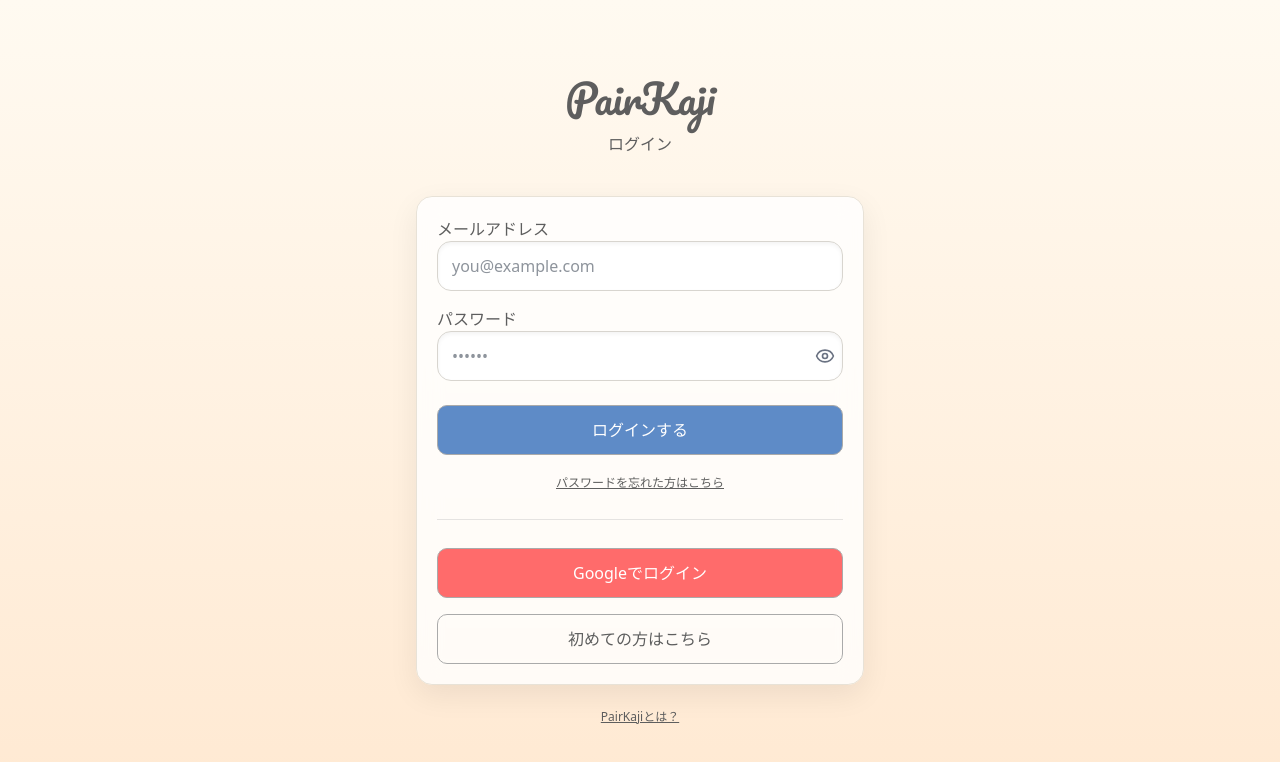
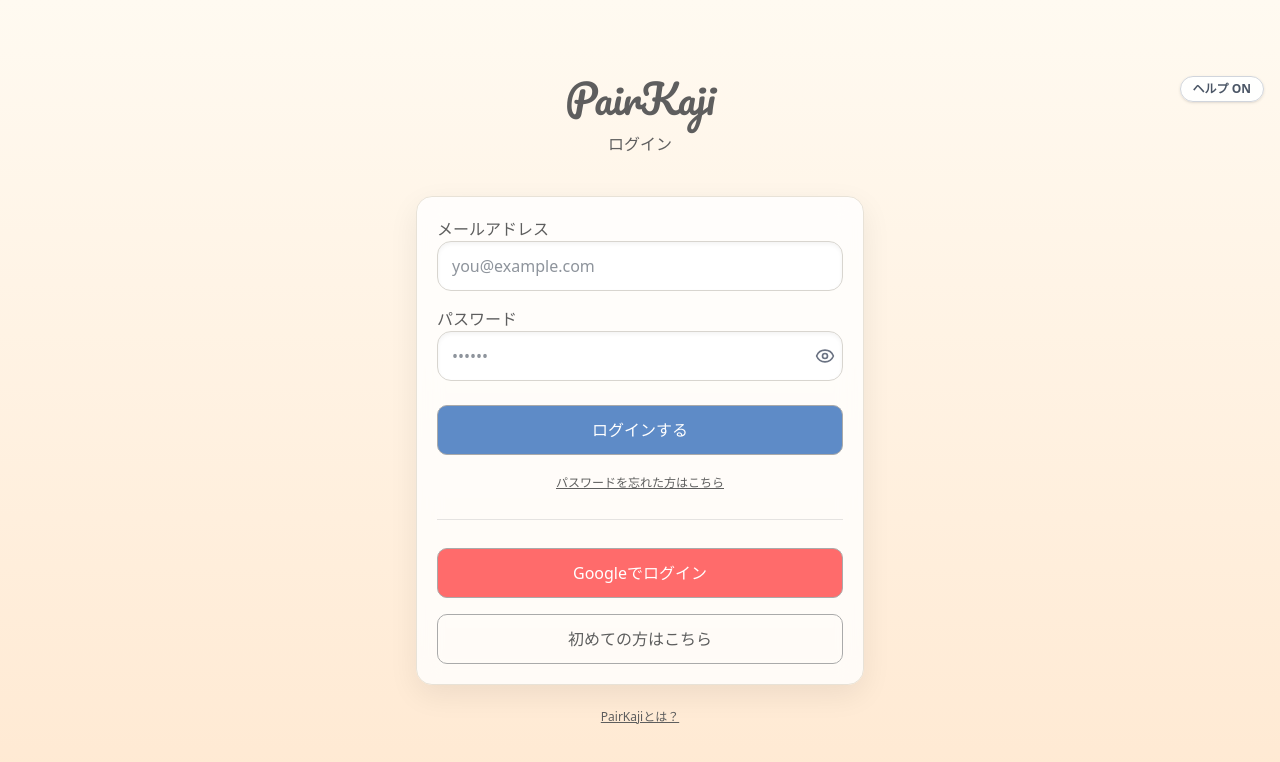
Before and after one commit to gazuyawork/PairKaji, a Next.js app: page /login in a window 1280 px wide. Shown: the top 762 px of the page. Built offline with nearby package versions, Linux system fonts and the light colour scheme; no server answers; a web font is replaced by a local one.

Commit message:
20251017_ヘルプの表示切替

```diff
--- a/src/app/layout.tsx
+++ b/src/app/layout.tsx
@@ -9,6 +9,10 @@
 import AppBadgeInitializer from '@/components/system/AppBadgeInitializer';
 
 import { AuthProvider } from '@/context/AuthContext';
+
+// [追加] すべての「？」(HelpPopover) をグローバルにON/OFFするためのProviderとトグル
+import { HelpHintsProvider } from '@/context/HelpHintsContext'; // [追加]
+import HelpHintsToggle from '@/components/common/HelpHintsToggle'; // [追加]
 
 const zenMaruGothic = Zen_Maru_Gothic({
   subsets: ['latin'],
@@ -60,6 +64,7 @@
 };
 
 // 変更箇所のみ抜粋（前後文脈つき）
+// [変更] HelpHintsProvider で全体をラップし、右上に固定トグルを配置
 export default function RootLayout({ children }: { children: React.ReactNode }) {
   return (
     <html
@@ -78,10 +83,17 @@
           crossOrigin="anonymous"
           src={`https://pagead2.googlesyndication.com/pagead/js/adsbygoogle.js?client=${process.env.NEXT_PUBLIC_ADSENSE_CLIENT}`}
         />
-        {/* ▼▼▼ 追加：アプリ全体を AuthProvider でラップ ▼▼▼ */}
-        <AuthProvider>
-          <ClientLayout>{children}</ClientLayout>
-        </AuthProvider>
+
+        {/* ▼▼▼ 追加：全画面のHelpPopover表示ON/OFFのグローバルProviderでラップ ▼▼▼ */}
+        <HelpHintsProvider> {/* [追加] */}
+          {/* 右上固定ON/OFFスイッチ（全画面共通）。OFF時は全ての「？」が非表示になります */}
+          <HelpHintsToggle /> {/* [追加] */}
+
+          {/* ▼ 既存：アプリの認証プロバイダ＆クライアントレイアウト */}
+          <AuthProvider>
+            <ClientLayout>{children}</ClientLayout>
+          </AuthProvider>
+        </HelpHintsProvider>
         {/* ▲▲▲ 追加ここまで ▲▲▲ */}
       </body>
     </html>
--- /dev/null
+++ b/src/components/common/HelpHintsToggle.tsx
@@ -0,0 +1,32 @@
+// src/components/common/HelpHintsToggle.tsx
+'use client';
+
+import { useHelpHints } from '@/context/HelpHintsContext';
+
+type Props = {
+  className?: string;
+};
+
+export default function HelpHintsToggle({ className = '' }: Props) {
+  const { enabled, toggle } = useHelpHints();
+
+  return (
+    <button
+      type="button"
+      aria-label="ヘルプ表示の切替"
+      aria-pressed={enabled}
+      onClick={toggle}
+      className={[
+        'fixed right-4 top-19 z-[1000]',
+        'rounded-full border px-3 py-1 text-xs font-semibold shadow-sm transition',
+        enabled
+          ? 'bg-white/90 border-gray-300 text-gray-600 hover:bg-gray-50'
+          : 'bg-gray-400 border-gray-500 text-white hover:bg-yellow-400',
+        'backdrop-blur',
+        className,
+      ].join(' ')}
+    >
+      {enabled ? 'ヘルプ ON' : 'ヘルプ OFF'}
+    </button>
+  );
+}
--- a/src/components/common/HelpPopover.tsx
+++ b/src/components/common/HelpPopover.tsx
@@ -1,9 +1,12 @@
+// src/components/common/HelpPopover.tsx
 'use client';
 
 import React, { useCallback, useEffect, useRef, useState } from 'react';
 import { HelpCircle, X } from 'lucide-react';
 import { createPortal } from 'react-dom';
 import clsx from 'clsx';
+// [追加] グローバルON/OFF状態を参照（※Provider必須）
+import { useHelpHints } from '@/context/HelpHintsContext';
 
 type HelpPopoverProps = {
   /** ポップアップ内に表示する説明内容（任意のJSX可） */
@@ -35,6 +38,9 @@
   preferredSide = 'bottom',
   ariaLabel = '項目の説明を表示',
 }: HelpPopoverProps) {
+  // ★ Hooksは無条件で呼び出す（lint/rules-of-hooks対応）
+  const { enabled: helpEnabled } = useHelpHints();
+
   const [open, setOpen] = useState(false);
   const [mounted, setMounted] = useState(false);
   const [pos, setPos] = useState<Pos>({ top: 0, left: 0, side: preferredSide, containerH: 0 });
@@ -122,6 +128,11 @@
     };
   }, [open]);
 
+  // グローバルOFF時は「？」自体を描画しない（DOM/スペースごと消える）
+  if (!helpEnabled) {
+    return null;
+  }
+
   return (
     <>
       <button
--- /dev/null
+++ b/src/context/HelpHintsContext.tsx
@@ -0,0 +1,54 @@
+// src/context/HelpHintsContext.tsx
+'use client';
+
+import React, { createContext, useContext, useEffect, useMemo, useState, type ReactNode } from 'react';
+
+type HelpHintsContextValue = {
+  enabled: boolean;
+  setEnabled: (v: boolean) => void;
+  toggle: () => void;
+};
+
+const HelpHintsContext = createContext<HelpHintsContextValue | undefined>(undefined);
+
+const LS_KEY = 'pairkaji:help_hints_enabled';
+
+export function HelpHintsProvider({ children }: { children: ReactNode }) {
+  const [enabled, setEnabled] = useState<boolean>(true); // 既定はON（必要なら false に）
+
+  // 初期化（SSR安全）
+  useEffect(() => {
+    try {
+      const raw = localStorage.getItem(LS_KEY);
+      if (raw === '0') setEnabled(false);
+      if (raw === '1') setEnabled(true);
+    } catch {
+      /* no-op */
+    }
+  }, []);
+
+  // 永続化
+  useEffect(() => {
+    try {
+      localStorage.setItem(LS_KEY, enabled ? '1' : '0');
+    } catch {
+      /* no-op */
+    }
+  }, [enabled]);
+
+  const value = useMemo<HelpHintsContextValue>(() => ({
+    enabled,
+    setEnabled,
+    toggle: () => setEnabled((v) => !v),
+  }), [enabled]);
+
+  return <HelpHintsContext.Provider value={value}>{children}</HelpHintsContext.Provider>;
+}
+
+export function useHelpHints(): HelpHintsContextValue {
+  const ctx = useContext(HelpHintsContext);
+  if (!ctx) {
+    throw new Error('useHelpHints must be used within a HelpHintsProvider');
+  }
+  return ctx;
+}
```
Also changed, not shown: public/sw.js.
